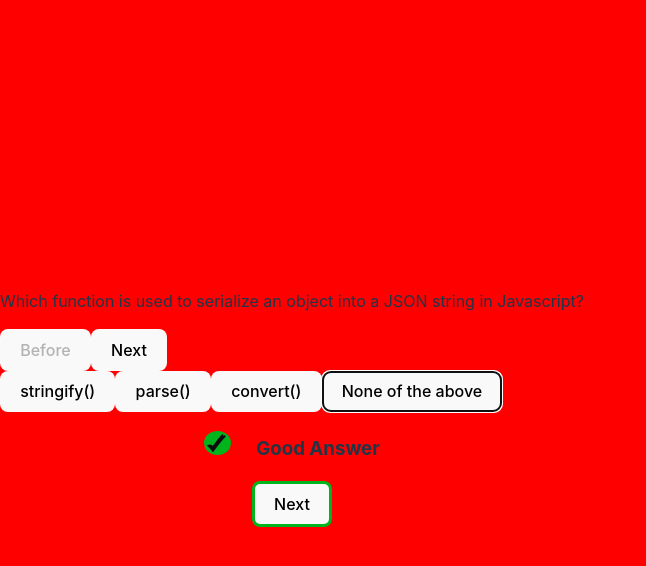
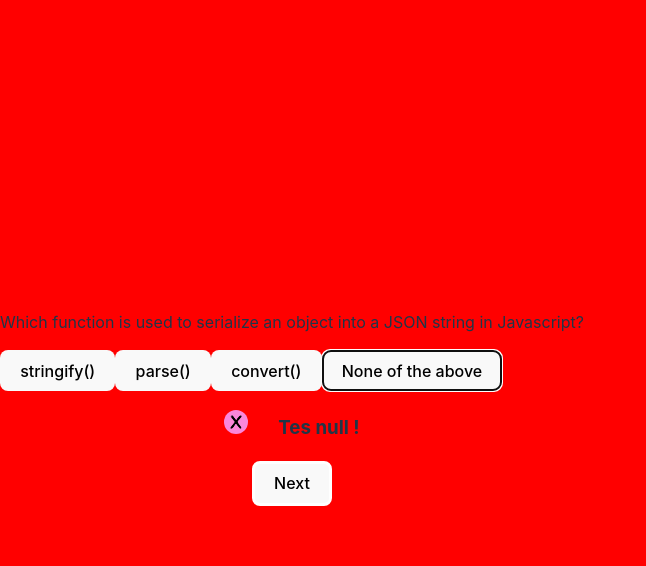
Before and after one commit to kna1703/quiz_react, a React (Vite) app: page / in a window 1280 px wide. Both pictures are taken after a click on the button "None of the above". Shown: the top 566 px of the page, without its empty margins (0-646 px from the left). Built offline with nearby package versions, Linux system fonts and the light colour scheme.

Commit message:
add Next Popup

```diff
--- a/src/App.jsx
+++ b/src/App.jsx
@@ -7,27 +7,13 @@ import Result from "./components/Result/Result";
 function App() {
   const [index, setIndex] = useState(0);
   const [isCorrect, setCorrect] = useState(false);
-
+  const [elementVisible, setElementVisible] = useState(false);
   const questionData = quiz[index];
-
-  const handleNext = () => {
-    setIndex((index) => index + 1);
-  };
-
-  const handleBefore = () => {
-    setIndex((index) => index - 1);
-  };
 
   return (
     <>
       <div>
         <p>{questionData.question}</p>
-        <button onClick={handleBefore} disabled={index === 0}>
-          Before
-        </button>
-        <button onClick={handleNext} disabled={index === quiz.length - 1}>
-          Next
-        </button>
 
         {/* <button>{questionData.choices[0]}</button>
         <button>{questionData.choices[1]}</button>
@@ -39,9 +25,16 @@ function App() {
         setIndex={setIndex}
         isCorrect={isCorrect}
         setCorrect={setCorrect}
+        elementVisible={elementVisible}
+        setElementVisible={setElementVisible}
       />
-        <Result />
-
+      <Result
+        isCorrect={isCorrect}
+        elementVisible={elementVisible}
+        setElementVisible={setElementVisible}
+        index={index}
+        setIndex={setIndex}
+      />
     </>
   );
 }
--- a/src/components/ButtonAnswer/ButtonAnswer.jsx
+++ b/src/components/ButtonAnswer/ButtonAnswer.jsx
@@ -3,7 +3,13 @@ import PropTypes from "prop-types";
 
 import { useState } from "react";
 
-function ButtonAnswer({ index, isCorrect, setCorrect }) {
+function ButtonAnswer({
+  index,
+  isCorrect,
+  setCorrect,
+  elementVisible,
+  setElementVisible,
+}) {
   const questionData = quiz[index];
 
   const handleChoice = (e) => {
@@ -14,6 +20,8 @@ function ButtonAnswer({ index, isCorrect, setCorrect }) {
     } else {
       console.log("coucou2");
     }
+    setElementVisible(true);
+    console.log(elementVisible);
   };
 
   return (
--- a/src/components/Result/Result.css
+++ b/src/components/Result/Result.css
@@ -3,6 +3,9 @@
   justify-content: center;
   flex-direction: column;
   align-items: center;
+}
+.none {
+  display: none;
 }
 .goodCheck {
   height: 2.5vh;
@@ -11,6 +14,13 @@
   padding: 2px;
   margin-right: 2vw;
 }
+.falseCheck {
+  height: 2.5vh;
+  background-color: #fa87db;
+  border-radius: 100%;
+  padding: 2px;
+  margin-right: 2vw;
+}
 .Next {
-  border: #00b41c solid;
+  border: #ffff solid;
 }
--- a/src/components/Result/Result.jsx
+++ b/src/components/Result/Result.jsx
@@ -1,16 +1,52 @@
 import { quiz } from "../../question";
 import checkdetour from "./assets/checkdetour.png";
+import X from "./assets/X.png";
 import "./Result.css";
 // onClick={setIndex(index + 1)}
-function Result() {
-  console.log(quiz);
+function Result({
+  isCorrect,
+  elementVisible,
+  setElementVisible,
+  index,
+  setIndex,
+}) {
+  console.log(isCorrect);
+  let Visible = elementVisible;
+  let className = "none";
+  function visible() {
+    Visible === true ? (className = "Result") : (className = "none");
+  }
+
+  function unVisible() {
+    Visible === false ? (className = "Result") : (className = "none");
+  }
+  visible();
+  unVisible;
+
+  const handleNext = () => {
+    setIndex(index + 1);
+    setElementVisible(false);
+  };
+
+  //   const handleBefore = () => {
+  //     setIndex((index) => index - 1);
+  //   };
+
   return (
-    <div className="Result">
-      <h3>
-        <img className="goodCheck" src={checkdetour} />
-        Good Answer
-      </h3>
-      <button className="Next">Next</button>
+    <div className={className}>
+      {isCorrect === true ? (
+        <h3>
+          <img className="goodCheck" src={checkdetour} /> Goode Answer{" "}
+        </h3>
+      ) : (
+        <h3>
+          <img className="falseCheck" src={X} /> Tes null !{" "}
+        </h3>
+      )}
+
+      <button className="Next" onClick={handleNext}>
+        Next
+      </button>
     </div>
   );
 }
```
Also changed, not shown: src/components/Result/assets/X.png (added).
